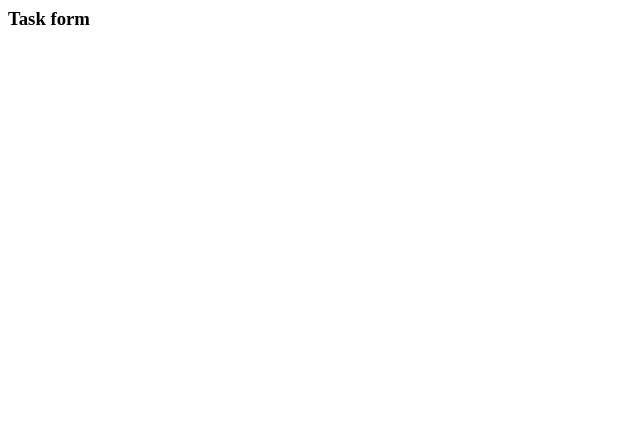
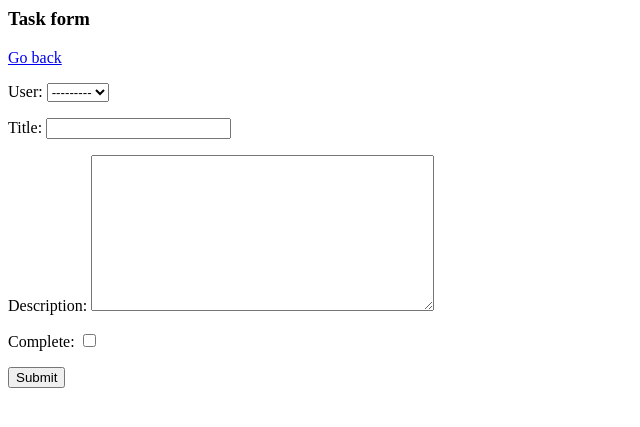
Before and after one commit to Munene-Kariuki/Todo-list-django, a Django app: page /create-task/ in a window 1280 px wide. Before the commit the part shown is almost empty. Shown: the top 427 px of the page, without its empty margins (0-640 px from the left). Run offline with Django 4.2, Linux system fonts and the light colour scheme; data comes from the database, SQL or seed files in the repository; both versions use the stored data as it was after the commit.

Commit message:
add form to create a new task

```diff
--- a/base/templates/base/task_form.html
+++ b/base/templates/base/task_form.html
@@ -1 +1,7 @@
 <h3>Task form</h3>
+<a href="{% url 'tasks' %}">Go back</a>
+<form method="post" action="">
+  {%csrf_token%}
+  {{form.as_p}}
+  <input type="submit" value="Submit" />
+</form>
--- a/base/templates/base/task_list.html
+++ b/base/templates/base/task_list.html
@@ -9,7 +9,7 @@
 
   <tr>
     <td>{{ task.title }}</td>
-    <td> <a href="{%url 'task' task.id%}">View</a></td>
+    <td> <a href="{% url 'task' task.id%}">View</a></td>
   </tr>
   {%empty%}
   <h3>No items in list</h3>
--- a/base/views.py
+++ b/base/views.py
@@ -1,7 +1,7 @@
 from django.shortcuts import render
 from django.views.generic.list import ListView
 from django.views.generic.detail import DetailView
-from django.views.generic.edit import CreateView
+from django.views.generic.edit import CreateView, UpdateView
 from django.urls import reverse_lazy
 from .models import Task
 
```
Also changed, not shown: db.sqlite3.
